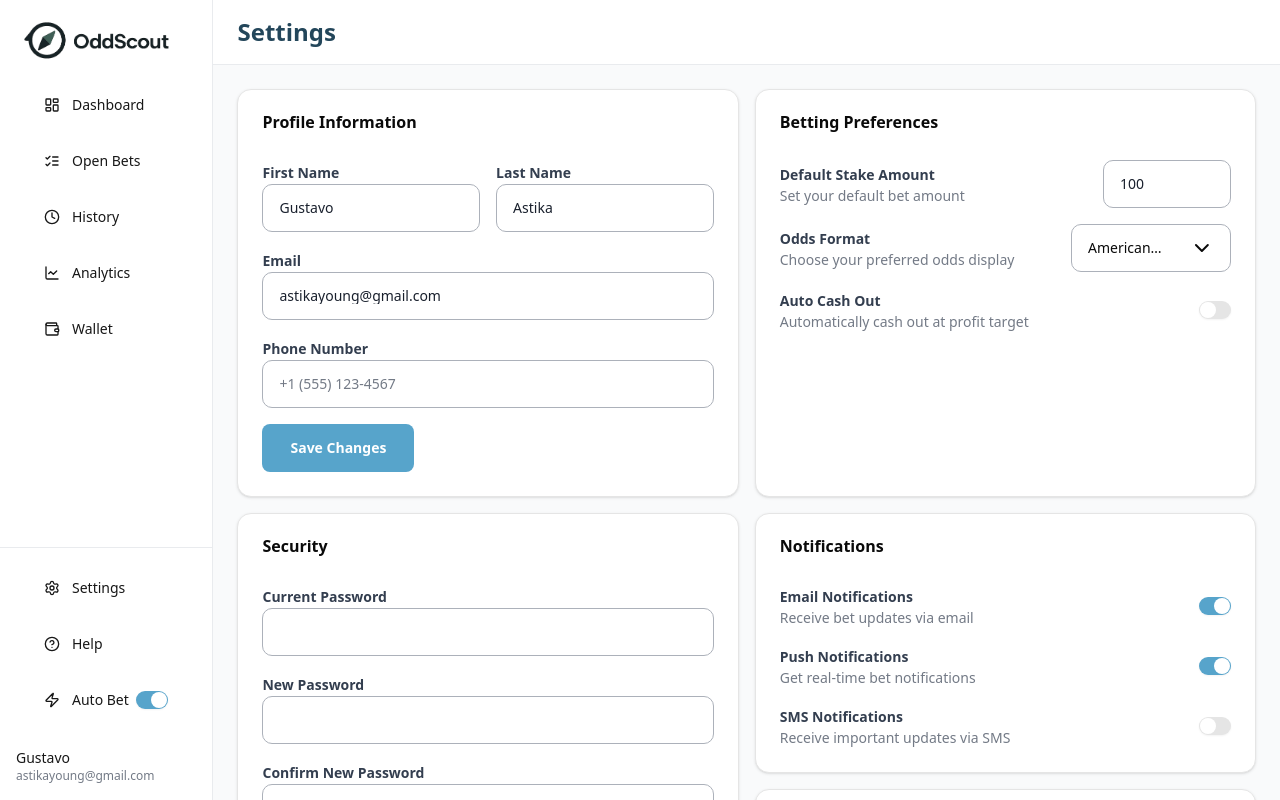
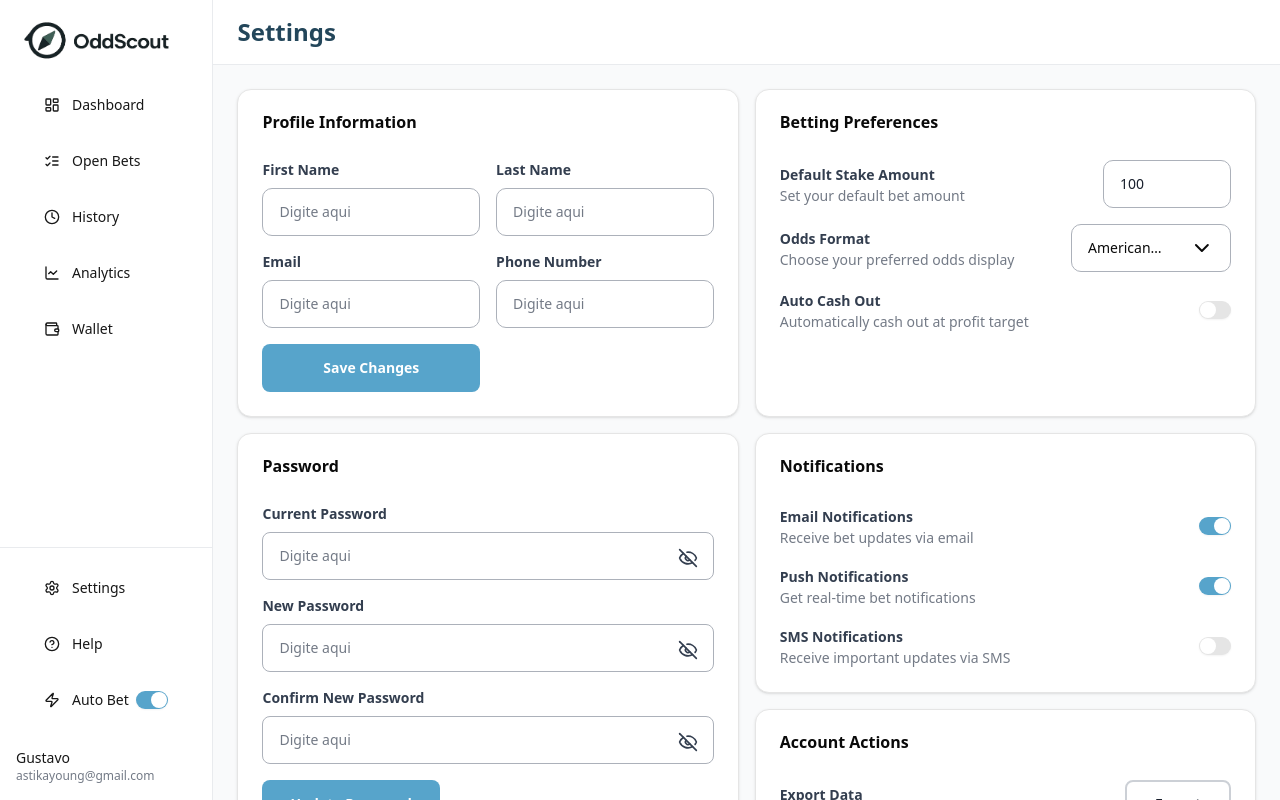
Before and after one commit to GustavoAcacioDev/odd-scout-front, a Next.js app: page /settings in a window 1280 px wide. Built offline with nearby package versions, Linux system fonts and the light colour scheme.

Commit message:
feature: settings page created

```diff
--- a/src/app/(protected-routes)/settings/page.tsx
+++ b/src/app/(protected-routes)/settings/page.tsx
@@ -1,4 +1,6 @@
 import PageContainer from "@/components/layout/PageContainer";
+import ProfileForm from "@/components/pages/settings/ProfileForm";
+import SecurityForm from "@/components/pages/settings/SecurityForm";
 import { Button } from "@/components/ui/shadcn/button";
 import {
   Card,
@@ -21,36 +23,7 @@ import React from "react";
 export default function SettingsPage() {
   return (
     <PageContainer className="grid grid-cols-1 gap-4 space-y-0 md:grid-cols-2">
-      <Card>
-        <CardHeader>
-          <CardTitle>Profile Information</CardTitle>
-        </CardHeader>
-        <CardContent className="space-y-4">
-          <div className="grid grid-cols-1 gap-4 md:grid-cols-2">
-            <div>
-              <Label htmlFor="first-name">First Name</Label>
-              <Input id="first-name" defaultValue="Gustavo" />
-            </div>
-            <div>
-              <Label htmlFor="last-name">Last Name</Label>
-              <Input id="last-name" defaultValue="Astika" />
-            </div>
-          </div>
-          <div>
-            <Label htmlFor="email">Email</Label>
-            <Input
-              id="email"
-              type="email"
-              defaultValue="astikayoung@gmail.com"
-            />
-          </div>
-          <div>
-            <Label htmlFor="phone">Phone Number</Label>
-            <Input id="phone" type="tel" placeholder="+1 (555) 123-4567" />
-          </div>
-          <Button>Save Changes</Button>
-        </CardContent>
-      </Card>
+      <ProfileForm />
 
       <Card className="h-auto">
         <CardHeader>
@@ -98,40 +71,10 @@ export default function SettingsPage() {
         </CardContent>
       </Card>
 
-      <Card className="h-full">
-        <CardHeader>
-          <CardTitle>Security</CardTitle>
-        </CardHeader>
-        <CardContent className="space-y-4">
-          <div>
-            <Label htmlFor="current-password">Current Password</Label>
-            <Input id="current-password" type="password" />
-          </div>
-          <div>
-            <Label htmlFor="new-password">New Password</Label>
-            <Input id="new-password" type="password" />
-          </div>
-          <div>
-            <Label htmlFor="confirm-password">Confirm New Password</Label>
-            <Input id="confirm-password" type="password" />
-          </div>
+      <SecurityForm />
 
-          <div className="flex items-center justify-between">
-            <div>
-              <Label>Two-Factor Authentication</Label>
-              <p className="text-sm text-gray-500">
-                Add an extra layer of security
-              </p>
-            </div>
-            <Switch />
-          </div>
-
-          <Button>Update Security Settings</Button>
-        </CardContent>
-      </Card>
-
-      <div className="space-y-4">
-        <Card>
+      <div className="h-full space-y-4">
+        <Card className="h-auto">
           <CardHeader>
             <CardTitle>Notifications</CardTitle>
           </CardHeader>
@@ -168,7 +111,7 @@ export default function SettingsPage() {
           </CardContent>
         </Card>
 
-        <Card>
+        <Card className="h-auto">
           <CardHeader>
             <CardTitle>Account Actions</CardTitle>
           </CardHeader>
--- a/src/app/api/log/route.ts
+++ b/src/app/api/log/route.ts
@@ -20,29 +20,11 @@ const logSchema = z.object({
 export async function POST(request: Request) {
   try {
     const origin = request.headers.get('origin')
-    const originWithoutProto = origin?.replace('https://', '')
-    const forwardedHost = request.headers.get('x-forwarded-host')
     const userAgent = request.headers.get('user-agent')
     const json = await request.json()
 
     const currentDate = new Date()
     const BrazilDateTime = formatDateInBrazilianTime(currentDate)
-
-    if (originWithoutProto !== forwardedHost) {
-      console.error(
-        '[LOG_ERROR] on Log API Route from:',
-        origin,
-        '|| user-agent:',
-        userAgent,
-        '|| date:',
-        BrazilDateTime,
-        '|| Error:',
-        'Origin and forwarded host do not match:',
-        `-- Origin: ${origin} -- x-forwarded-host: ${forwardedHost}`,
-      )
-
-      return new NextResponse('Forbidden', { status: 403 })
-    }
 
     const res = logSchema.parse(json) as TLogReq
 
--- a/src/app/globals.css
+++ b/src/app/globals.css
@@ -21,7 +21,9 @@
   --color-neutral-blue: #0066ff;
   --color-blue: #2b5ff3;
   --color-negative-pure: #ff3541;
+  --color-negative-light: #ffe6e8;
   --color-positive-pure: #1ecb4f;
+  --color-positive-light: #eefbf1;
   --color-lilac: #B631A8;
   --color-turquoise: #2598C1;
   --color-gray-100: #f2f4f8;
--- /dev/null
+++ b/src/components/pages/settings/ProfileForm.tsx
@@ -0,0 +1,45 @@
+"use client";
+
+import InputDefault from "@/components/ui/input/InputDefault";
+import { Button } from "@/components/ui/shadcn/button";
+import {
+  Card,
+  CardHeader,
+  CardTitle,
+  CardContent,
+} from "@/components/ui/shadcn/card";
+import { Form } from "@/components/ui/shadcn/form";
+import { Input } from "@/components/ui/shadcn/input";
+import { Label } from "@radix-ui/react-label";
+import React from "react";
+import { useForm } from "react-hook-form";
+
+export default function ProfileForm() {
+  const form = useForm({
+    defaultValues: {
+      firstName: "",
+      lastName: "",
+      email: "",
+      phone: "",
+    },
+  });
+
+  return (
+    <Card className="h-auto">
+      <CardHeader>
+        <CardTitle>Profile Information</CardTitle>
+      </CardHeader>
+      <CardContent className="space-y-4">
+        <Form {...form}>
+          <form className="grid grid-cols-1 gap-4 md:grid-cols-2">
+            <InputDefault form={form} name="firstName" label="First Name" />
+            <InputDefault form={form} name="lastName" label="Last Name" />
+            <InputDefault form={form} name="email" label="Email" />
+            <InputDefault form={form} name="phone" label="Phone Number" />
+            <Button>Save Changes</Button>
+          </form>
+        </Form>
+      </CardContent>
+    </Card>
+  );
+}
--- /dev/null
+++ b/src/components/pages/settings/SecurityForm.tsx
@@ -0,0 +1,107 @@
+"use client";
+import InputPassword from "@/components/ui/input/InputPassword";
+import { Button } from "@/components/ui/shadcn/button";
+import {
+  Card,
+  CardContent,
+  CardHeader,
+  CardTitle,
+} from "@/components/ui/shadcn/card";
+import { Form } from "@/components/ui/shadcn/form";
+import { validationText } from "@/config/validation-text";
+import { useFormSubmitHandler } from "@/hooks/use-form-submit-handler";
+import { changePassword } from "@/services/settings/settings-service-client";
+import React from "react";
+import { useForm } from "react-hook-form";
+import z from "zod";
+
+const { requiredError, maxCharacters, minValue } = validationText.zod;
+
+const securitySchema = z
+  .object({
+    currentPassword: z
+      .string()
+      .min(6, { message: minValue(6) })
+      .max(50, { message: maxCharacters(50) }),
+    newPassword: z
+      .string()
+      .min(6, { message: minValue(6) })
+      .max(50, { message: maxCharacters(50) }),
+    confirmPassword: z
+      .string()
+      .min(1, { message: requiredError })
+      .max(50, { message: maxCharacters(50) }),
+  })
+  .refine((data) => data.newPassword === data.confirmPassword, {
+    message: "The password don't match.",
+    path: ["newPassword"],
+  });
+
+type TSecuritySchema = z.infer<typeof securitySchema>;
+
+export default function SecurityForm() {
+  const { onSubmitHandler } = useFormSubmitHandler();
+
+  const form = useForm<TSecuritySchema>({
+    defaultValues: {
+      currentPassword: "",
+      newPassword: "",
+      confirmPassword: "",
+    },
+  });
+
+  const { handleSubmit } = form;
+
+  async function onSubmit(data: TSecuritySchema) {
+    await onSubmitHandler({
+      data,
+      service: changePassword,
+      options: {
+        onSuccessMessage: {
+          title: "Senha alterada!",
+          message: "Sua senha foi alterada com sucesso.",
+        },
+        onCatchMessage: {
+          logService: {
+            block: "Catch of onSubmit",
+            component: "SecurityForm",
+          },
+          log: {
+            path: "settings > security form > onSubmit",
+          },
+        },
+      },
+    });
+  }
+
+  return (
+    <Card className="h-auto">
+      <CardHeader>
+        <CardTitle>Password</CardTitle>
+      </CardHeader>
+      <CardContent>
+        <Form {...form}>
+          <form className="space-y-4" onSubmit={handleSubmit(onSubmit)}>
+            <InputPassword
+              form={form}
+              name="currentPassword"
+              label="Current Password"
+            />
+            <InputPassword
+              form={form}
+              name="newPassword"
+              label="New Password"
+            />
+            <InputPassword
+              form={form}
+              name="confirmPassword"
+              label="Confirm New Password"
+            />
+
+            <Button type="submit">Update Password</Button>
+          </form>
+        </Form>
+      </CardContent>
+    </Card>
+  );
+}
--- a/src/components/ui/shadcn/input.tsx
+++ b/src/components/ui/shadcn/input.tsx
@@ -1,24 +1,25 @@
-import * as React from 'react'
+import * as React from "react";
 
-import { cn } from '@/lib/utils'
+import { cn } from "@/lib/utils";
 
-export type InputProps = React.InputHTMLAttributes<HTMLInputElement>
+export type InputProps = React.InputHTMLAttributes<HTMLInputElement>;
 
 const Input = React.forwardRef<HTMLInputElement, InputProps>(
   ({ className, type, ...props }, ref) => {
     return (
       <input
         type={type}
+        autoFocus={false}
         className={cn(
-          'ring-offset-background flex max-h-[48px] w-full flex-shrink-0 gap-2 rounded-lg border border-gray-400 p-4 leading-4 text-gray-800 file:border-0 file:bg-transparent file:text-sm file:font-medium placeholder:text-gray-500 focus:border-[1px] focus:border-gray-800 focus-visible:ring-offset-2 focus-visible:outline-none disabled:cursor-not-allowed disabled:bg-gray-100 disabled:opacity-50 md:text-sm',
+          "ring-offset-background flex max-h-[48px] w-full flex-shrink-0 gap-2 rounded-lg border border-gray-400 p-4 leading-4 text-gray-800 file:border-0 file:bg-transparent file:text-sm file:font-medium placeholder:text-gray-500 focus:border-[1px] focus:border-gray-800 focus-visible:ring-offset-2 focus-visible:outline-none disabled:cursor-not-allowed disabled:bg-gray-100 disabled:opacity-50 md:text-sm",
           className,
         )}
         ref={ref}
         {...props}
       />
-    )
+    );
   },
-)
-Input.displayName = 'Input'
+);
+Input.displayName = "Input";
 
-export { Input }
+export { Input };
--- a/src/components/ui/shadcn/toast.tsx
+++ b/src/components/ui/shadcn/toast.tsx
@@ -31,7 +31,7 @@ const toastVariants = cva(
     variants: {
       variant: {
         default: 'bg-background',
-        success: 'bg-light-green border border-positivePure shadow-success',
+        success: 'bg-positive-light border border-positive-pure shadow-success',
         danger:
           'bg-gradient-to-b from-red-100 from-100% via-red-100 via-100% to-white border border-negative-pure',
       },
--- /dev/null
+++ b/src/services/settings/settings-service-client.ts
@@ -0,0 +1,19 @@
+import { fetchAuthClient } from "@/lib/fetchWrapperClient/fetch-auth-client";
+import { ApiResponse } from "../../../global";
+
+type TChangePasswordBody = {
+  currentPassword: string;
+  newPassword: string;
+  confirmPassword: string;
+};
+
+export function changePassword(data: TChangePasswordBody) {
+  const fetch = fetchAuthClient();
+
+  const res = fetch.post<TChangePasswordBody, ApiResponse<null>>(
+    "/auth/change-password",
+    data,
+  );
+
+  return res;
+}
```
